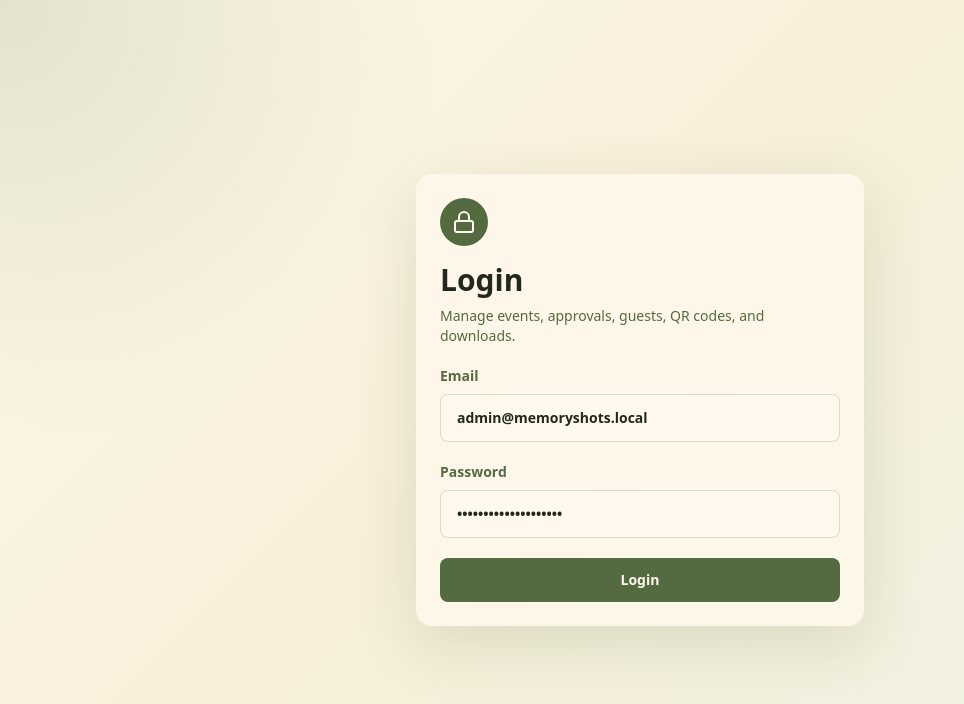
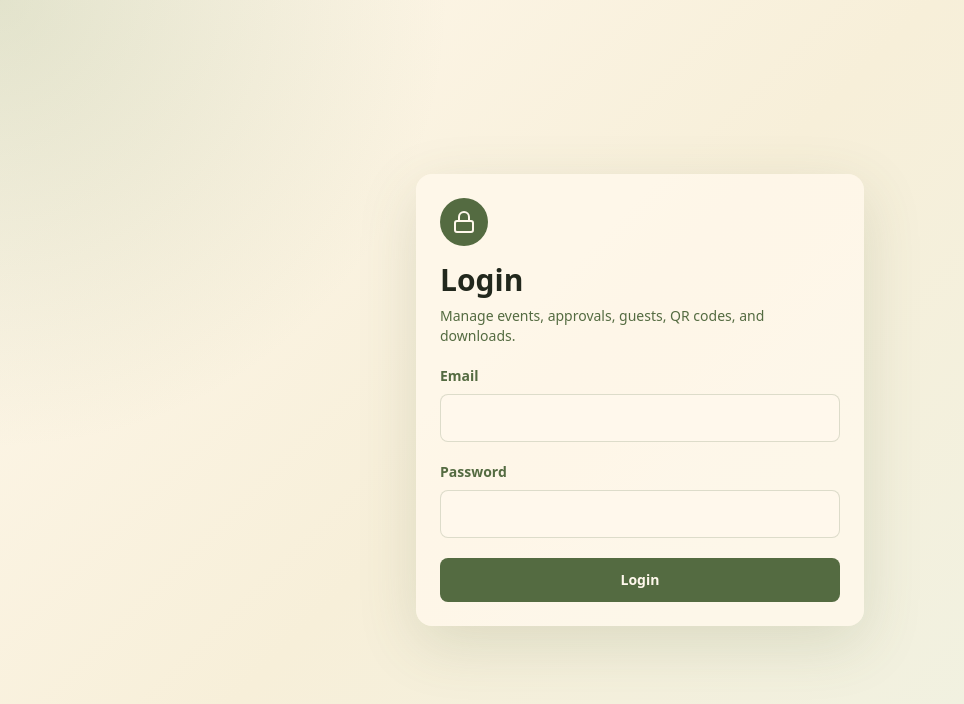
Before and after one commit to joshcolored/memoryshots, a Next.js app in the folder frontend/: page /admin/login in a window 1280 px wide. Shown: the top 704 px of the page, without its empty margins (0-964 px from the left). Built offline with nearby package versions, Linux system fonts and the light colour scheme; no server answers.

Commit message:
REMOVED THE LOGIN PLACEHOLDERS

```diff
--- a/frontend/app/admin/login/page.tsx
+++ b/frontend/app/admin/login/page.tsx
@@ -11,8 +11,8 @@ import { Field } from '@/components/ui/Field';
 
 export default function AdminLoginPage() {
   const router = useRouter();
-  const [email, setEmail] = useState('admin@memoryshots.local');
-  const [password, setPassword] = useState('change-this-password');
+  const [email, setEmail] = useState('');
+  const [password, setPassword] = useState('');
   const [busy, setBusy] = useState(false);
 
   async function submit(event: React.FormEvent) {
```
Also changed, not shown: 1 other file (tests, documents, lock files or other folders).
